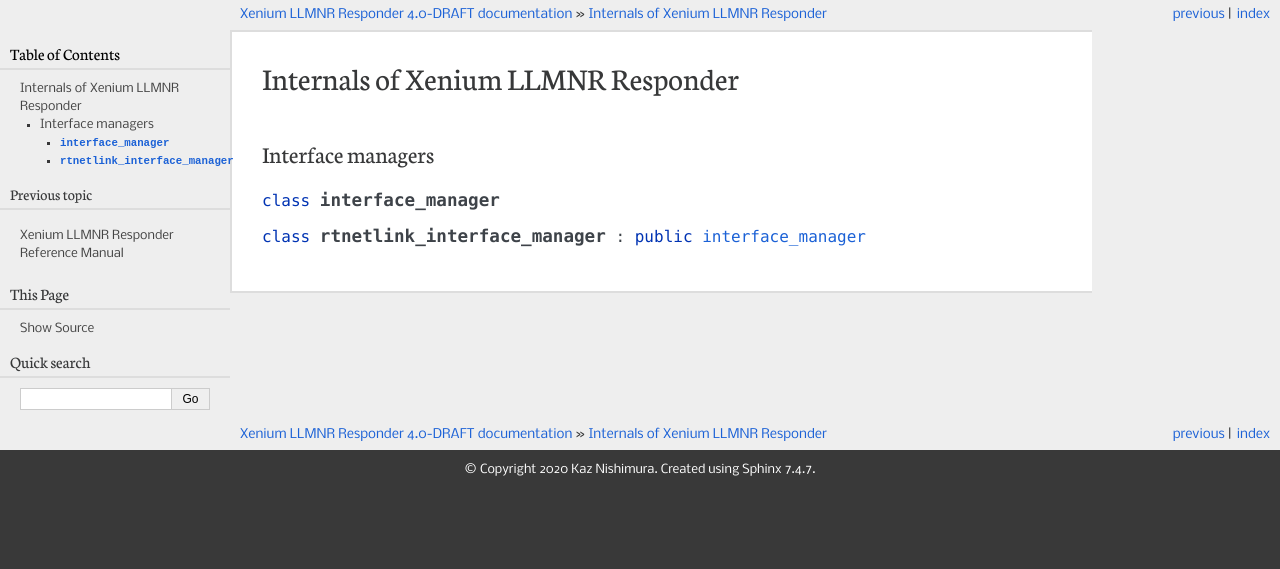
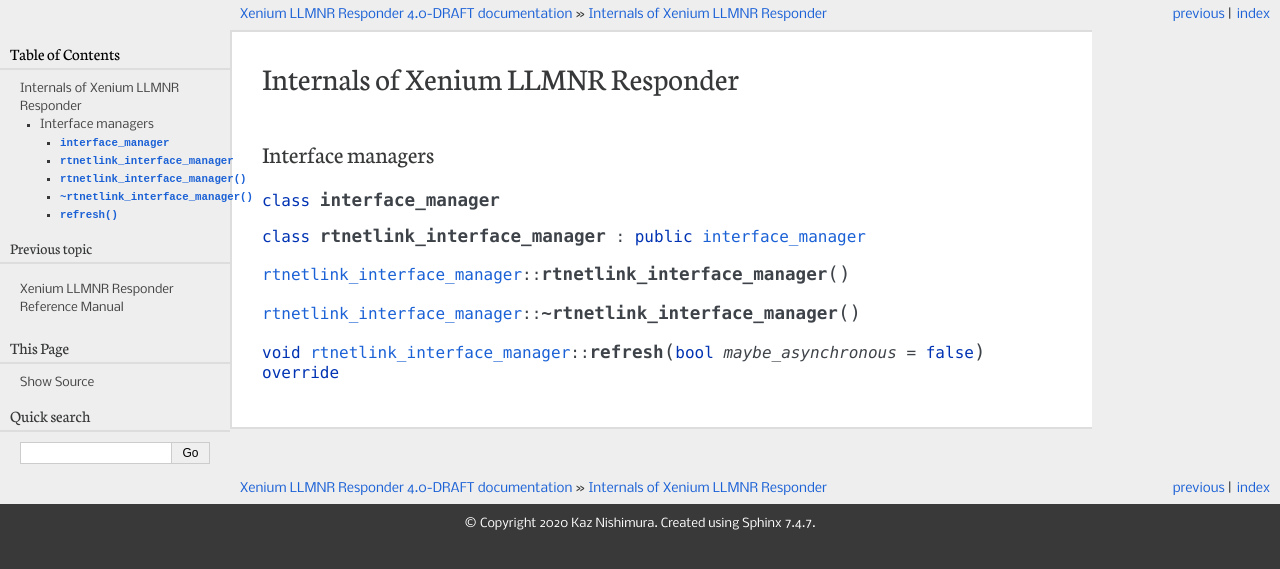
Before and after one commit to vx68k/xllmnrd, a Sphinx documentation site: the page built from sphinx/internals.rst, in a window 1280 px wide. Shown: the top 569 px of the page. Built offline with Sphinx 7.4.7, drawn with Linux system fonts in a browser that asks for light colours.

Commit message:
Add items for functions

```diff
--- a/sphinx/internals.rst
+++ b/sphinx/internals.rst
@@ -9,3 +9,9 @@
 .. cpp:class:: interface_manager
 
 .. cpp:class:: rtnetlink_interface_manager: public interface_manager
+
+.. cpp:function:: rtnetlink_interface_manager::rtnetlink_interface_manager()
+
+.. cpp:function:: rtnetlink_interface_manager::~rtnetlink_interface_manager()
+
+.. cpp:function:: void rtnetlink_interface_manager::refresh(bool maybe_asynchronous = false) override
```
